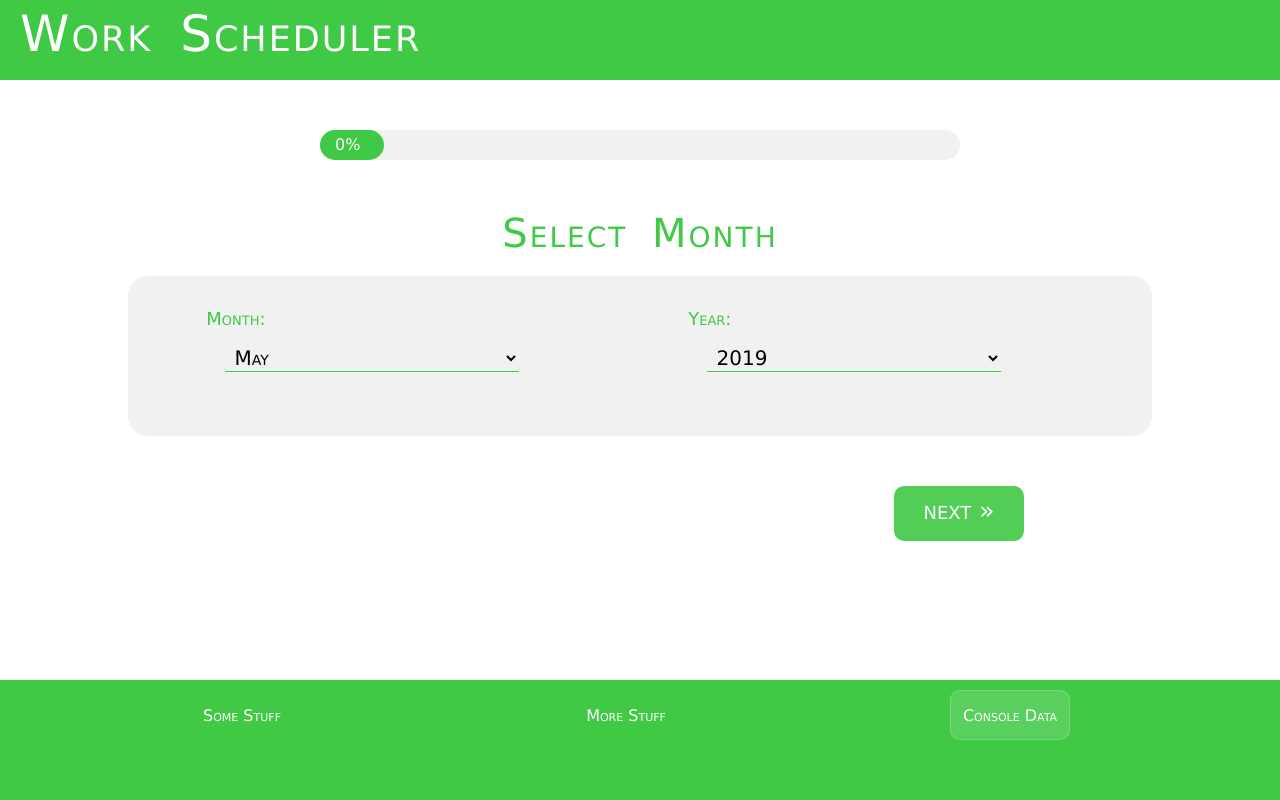
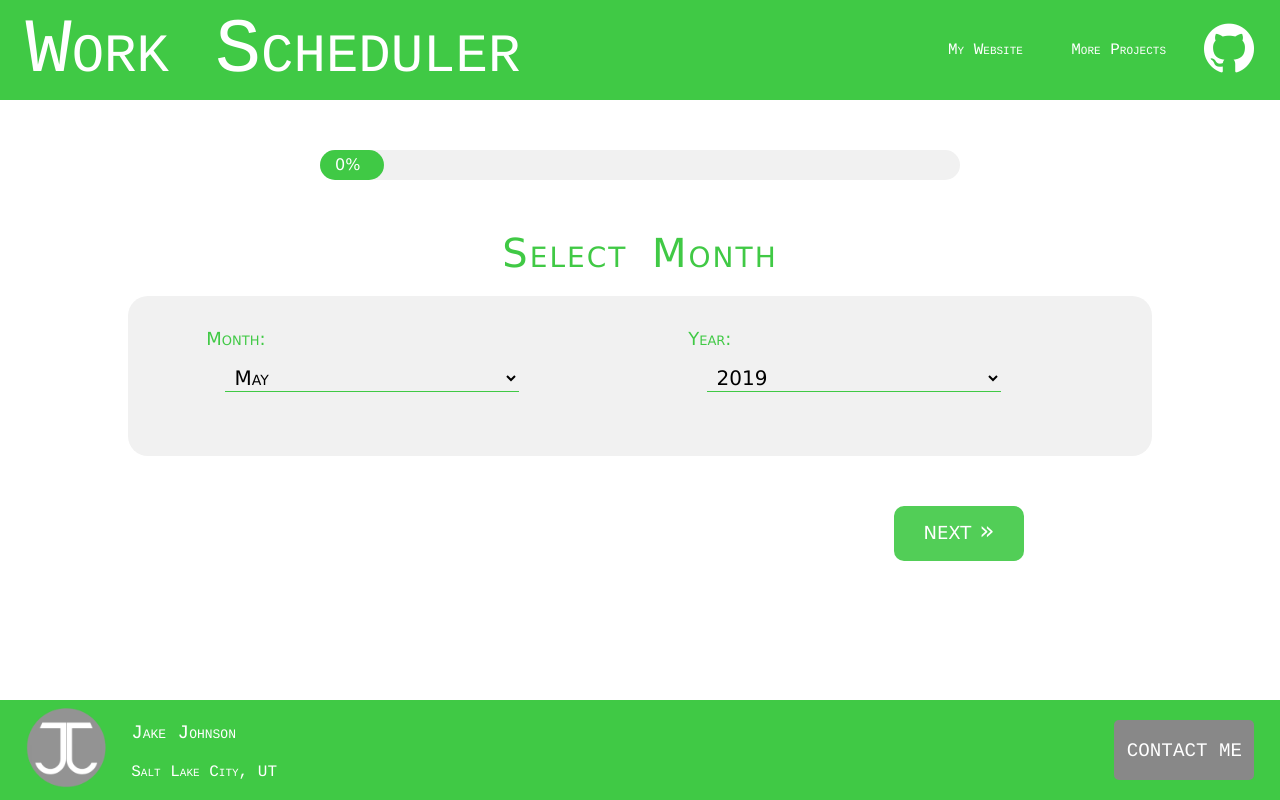
Before and after one commit to JakeJohnson05/workScheduler, a website: page appExpressScheduler/startWorkScheduler.html in a window 1280 px wide. Drawn offline with Linux system fonts and the light colour scheme.

Commit message:
updated header and footer

```diff
--- a/appExpressScheduler/css/startWorkScheduler.css
+++ b/appExpressScheduler/css/startWorkScheduler.css
@@ -41,29 +41,75 @@ input[type="text"] {
 	font-variant: small-caps;
 }
 
+a {
+	text-decoration: none;
+	color: inherit;
+}
+
+#header, #footer {
+	height: 100px;
+	background-color: var(--green-bg);
+	color: white;
+}
+
+#header {
+	width: 100%;
+	display: grid;
+	grid-template-columns: auto auto;
+	align-items: center;
+	justify-content: space-between;
+	padding: 0 2vw;
+	font-family: courier;
+}
+
+#header-title {
+	font-size: 6vw;
+}
+
+#header-links {
+	display: grid;
+	grid-template-columns: 1fr 1fr auto;
+	grid-column-gap: 3vw;
+	width: max-content;
+	align-items: center;
+	text-align: center;
+}
+
+#header-links div {
+	transition: opacity .2s;
+}
+
+#header-links:hover div {
+	opacity: .5;
+}
+
+#header-links div:hover {
+	opacity: 1;
+}
+
 #footer {
 	display: grid;
-	grid-template-columns: repeat(3, 30%);
+	grid-template-columns: auto 1fr auto;
+	justify-content: space-between;
+	align-items: center;
+	padding: 0 2vw;
 	margin-top: 50px;
-	height: 100px;
-	width: 100%;
-	justify-items: center;
-	padding: 10px 50px 10px 50px;
-	background-color: var(--green-bg);
-	color: #fff;
+	grid-column-gap: 2vw;
+	font-family: courier;
 }
 
-#banner {
-	width: 100%;
+#footer-logo-container img {
 	height: 80px;
-	background-color: var(--green-bg);
-	color: #fff;
-	font-size: 50px;
-	padding-top: 5px;
-	padding-left: 20px;
-	letter-spacing: 2px;
-	word-spacing: 10px;
-	min-width: max-content;
+}
+
+#footer-contact {
+	text-align: center;
+	height: 60px;
+	width: 140px;
+	font-size: 120%;
+	background-color: #888;
+	padding-top: 20px;
+	border-radius: 5px;
 }
 
 #progress-container {
--- a/appExpressScheduler/startWorkScheduler.html
+++ b/appExpressScheduler/startWorkScheduler.html
@@ -14,7 +14,28 @@
 </head>
 <body>
 	<div class="content">
-		<div id="banner">Work Scheduler</div>
+		<div id="header">
+			<div id="header-title">
+				<span>Work Scheduler</span>
+			</div>
+			<div id="header-links">
+				<a href="http://www.jakejohnson.pro" target="_blank">
+					<div>
+						<span>My Website</span>
+					</div>
+				</a>
+				<a href="http://www.jakejohnson.pro/portfolio" target="_blank">
+					<div>
+						<span>More Projects</span>
+					</div>
+				</a>
+				<a href="https://github.com/JakeJohnson05/workScheduler" target="_blank">
+					<div id="header-logo-container">
+						<img src="images/github_logo_white.png" alt="GitHub">
+					</div>
+				</a>
+			</div>
+		</div>
 		<div id="progress-container">
 			<div id="progress-bar" class="progress-bar">
 				<span style="padding-left:15px;">0%</span>
@@ -268,17 +289,21 @@
 			</div>
 		</div>
 	</div>
-	<footer id="footer">
-		<div>
-			<p>Some Stuff</p>
+	<div id="footer">
+		<div id="footer-logo-container">
+			<a href="http://www.jakejohnson.pro" target="_blank">
+				<img src="images/logo_2.png" alt="JJ-Logo">
+			</a>
 		</div>
-		<div>
-			<p>More Stuff</p>
+		<div id="my-info">
+			<p style="font-size:120%">Jake Johnson</p>
+			<p>Salt Lake City, UT</p>
 		</div>
-		<div>
-			<div style="background-color:#fff2; text-align:center; padding-top:15px; height:50px; width:120px; cursor:pointer; border-radius:10px; border:1px solid #fff3;"
-				onmouseover="this.style.border='2px solid #fff';" onmouseout="this.style.border='1px solid #fff3';" onclick="consoleData('');">Console Data</div>
-		</div>
-	</footer>
+		<a href="http://www.jakejohnson.pro/contact" target="_blank">
+			<div id="footer-contact">
+				<span>CONTACT ME</span>
+			</div>
+		</a>
+	</div>
 </body>
 </html>
--- a/myapp.js
+++ b/myapp.js
@@ -1,14 +1,9 @@
 const express = require(`express`);
 const APP = express();
-const FAVICON = require(`serve-favicon`);
 const PORT = process.env.PORT || 5000;
 
 APP.use(express.static(`appExpressScheduler`));
 
-APP.use(FAVICON(`${ __dirname }/appExpressScheduler/favicon.ico`));
-APP.use(FAVICON(`${ __dirname }/appExpressScheduler/favicon_2.ico`));
-APP.use(FAVICON(`${ __dirname }/appExpressScheduler/favicon_3.ico`));
-
 APP.get(`/`, (req, res) => res.sendFile(`startWorkScheduler.html`, {root: __dirname+`/appExpressScheduler`}));
 
 APP.listen(PORT, () => console.log(`expressScheduler active on port ${ PORT }`));
--- a/package.json
+++ b/package.json
@@ -19,8 +19,6 @@
   "homepage": "https://github.com/JakeJohnson05/workScheduler#readme",
   "dependencies": {
     "express": "^4.16.4",
-    "express-favicon": "^2.0.1",
-    "nouislider": "^13.1.4",
-    "serve-favicon": "^2.5.0"
+    "nouislider": "^13.1.4"
   }
 }
```
Also changed, not shown: appExpressScheduler/images/github_logo_white.png (added), appExpressScheduler/images/logo_2.png (added).
